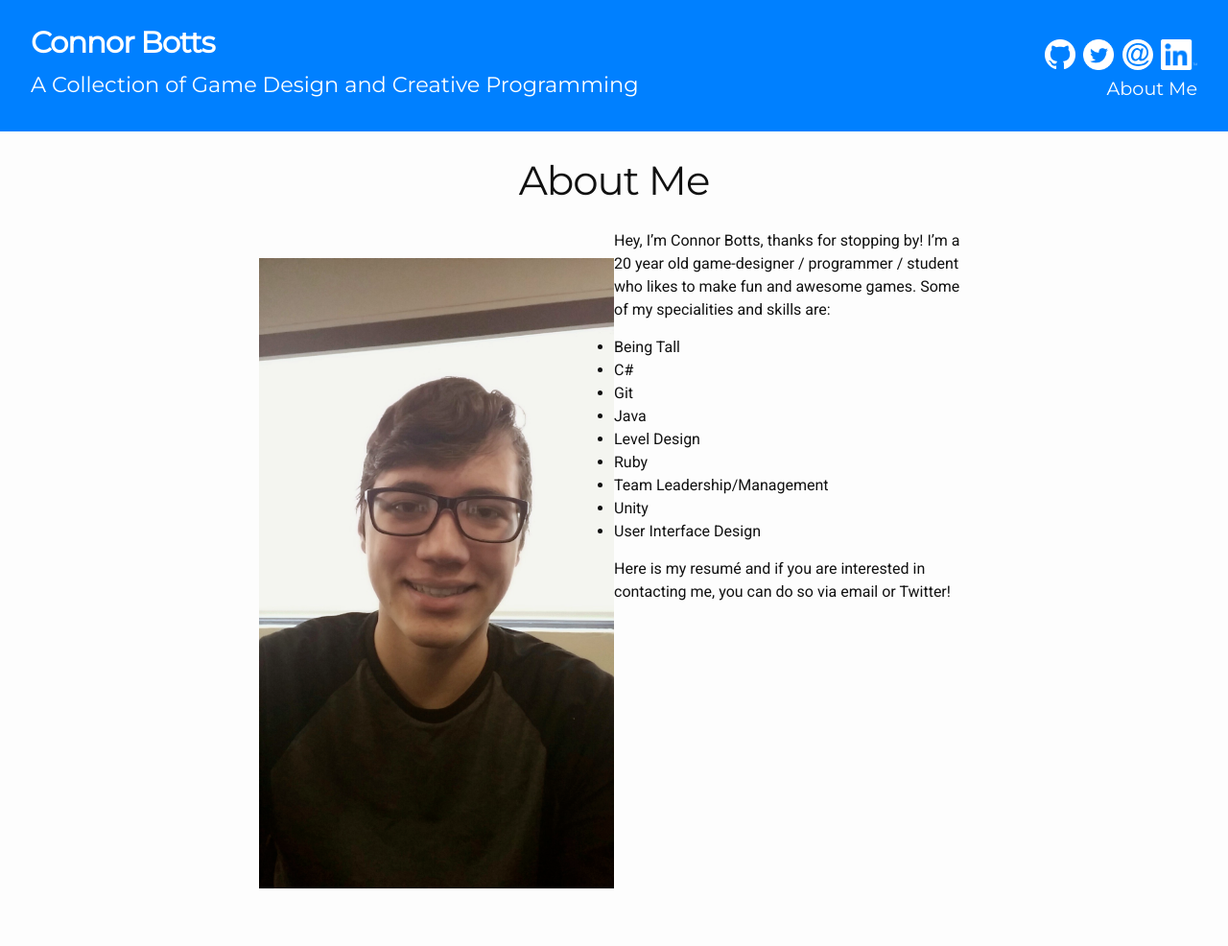
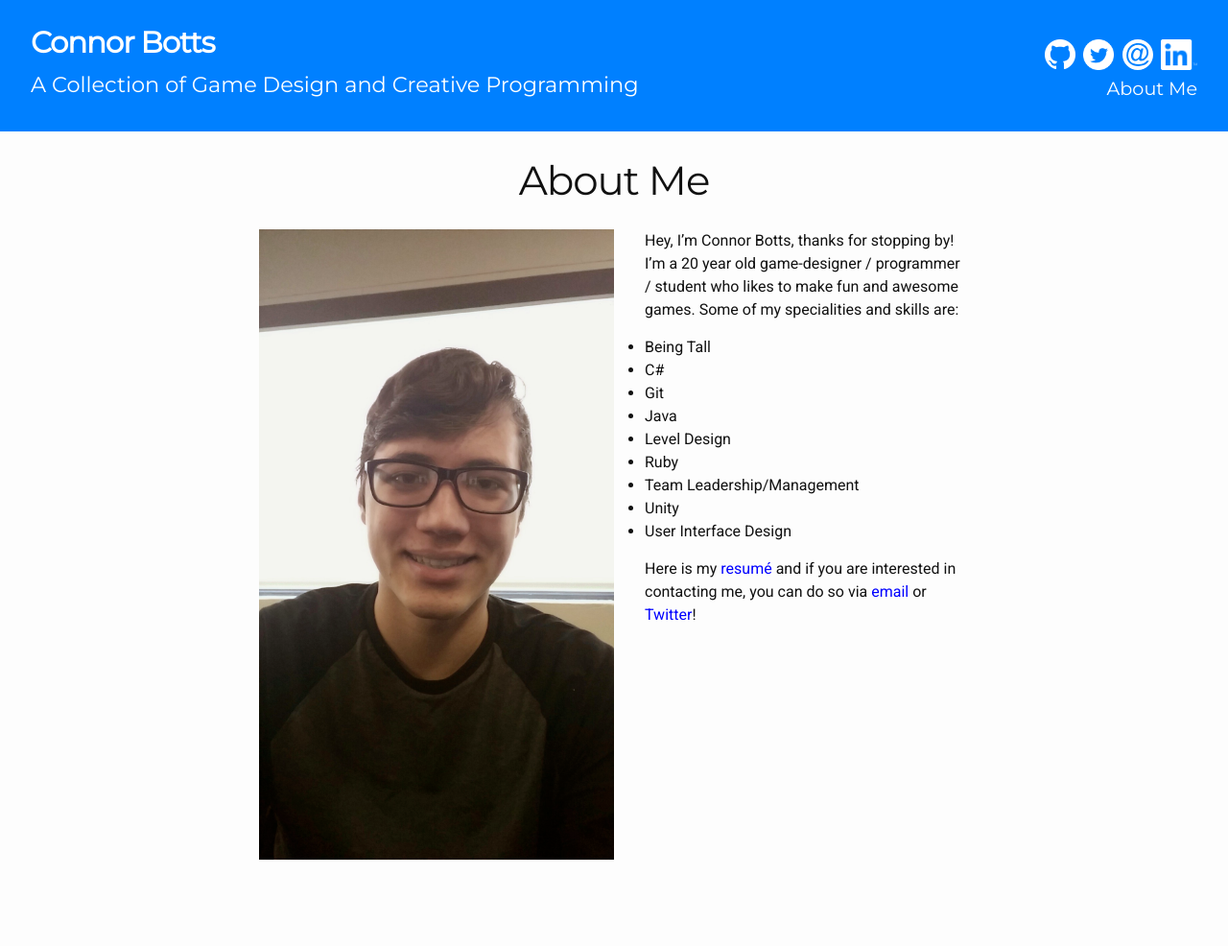
Before and after one commit to nathanwentworth/jekyll-test, a Jekyll site: the page built from about.md, in a window 1280 px wide. Shown: the whole page at 96% size. Built offline with Jekyll 4.4.1, drawn with Linux system fonts in a browser that asks for light colours; after the commit the page ends 926 px from its top, so only the background shows below that; part of the change alters nothing that is shown.

```diff
--- a/_config.yml
+++ b/_config.yml
@@ -14,16 +14,13 @@
 # You can create any custom variable you would like, and they will be accessible
 # in the templates via {{ site.myvariable }}.
 title: Connor Botts
-email: your-email@domain.com
-description: > # this means to ignore newlines until "baseurl:"
-  Write an awesome description for your new site here. You can edit this
-  line in _config.yml. It will appear in your document head meta (for
-  Google search results) and in your feed.xml site description.
+email: connor.botts@gmail.com
+description: A Collection of Game Design and Creative Programming
 short_desc: A Collection of Game Design and Creative Programming
 baseurl: "" # the subpath of your site, e.g. /blog
 url: "" # the base hostname & protocol for your site, e.g. http://example.com
-twitter_username: jekyllrb
-github_username:  jekyll
+twitter_username: theconbot
+github_username:  theconbot
 
 permalink: /:title/
 
--- a/_sass/minima/_layout.scss
+++ b/_sass/minima/_layout.scss
@@ -252,6 +252,8 @@
   img {
     width: 50%;
     float: left;
+    margin: 0!important;
+    margin-right: 32px!important;
   }
 }
 
--- a/about.md
+++ b/about.md
@@ -18,4 +18,4 @@ Hey, I’m Connor Botts, thanks for stopping by! I’m a 20 year old game-design
 * Unity
 * User Interface Design
 
-Here is my resumé and if you are interested in contacting me, you can do so via email or Twitter!
+Here is my [resumé](https://docs.google.com/document/d/1lzulefUCQoR9vwUgWNZ_fwlflMMlHNuPZYAS7r5-KAo/edit?usp=sharing) and if you are interested in contacting me, you can do so via [email](mailto:{{ site.email }}) or [Twitter](https://twitter.com/{{ site.twitter_username }})!
```
